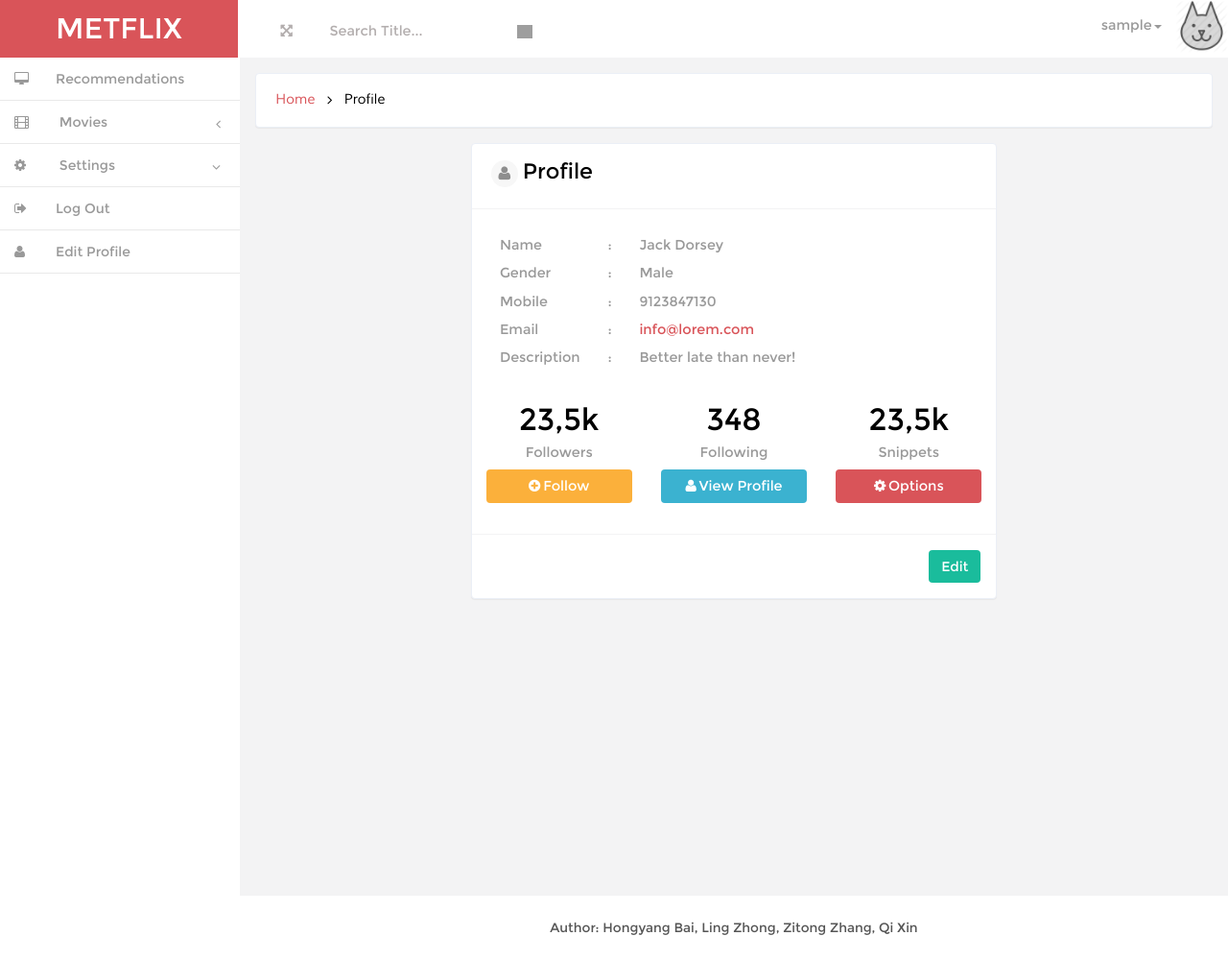
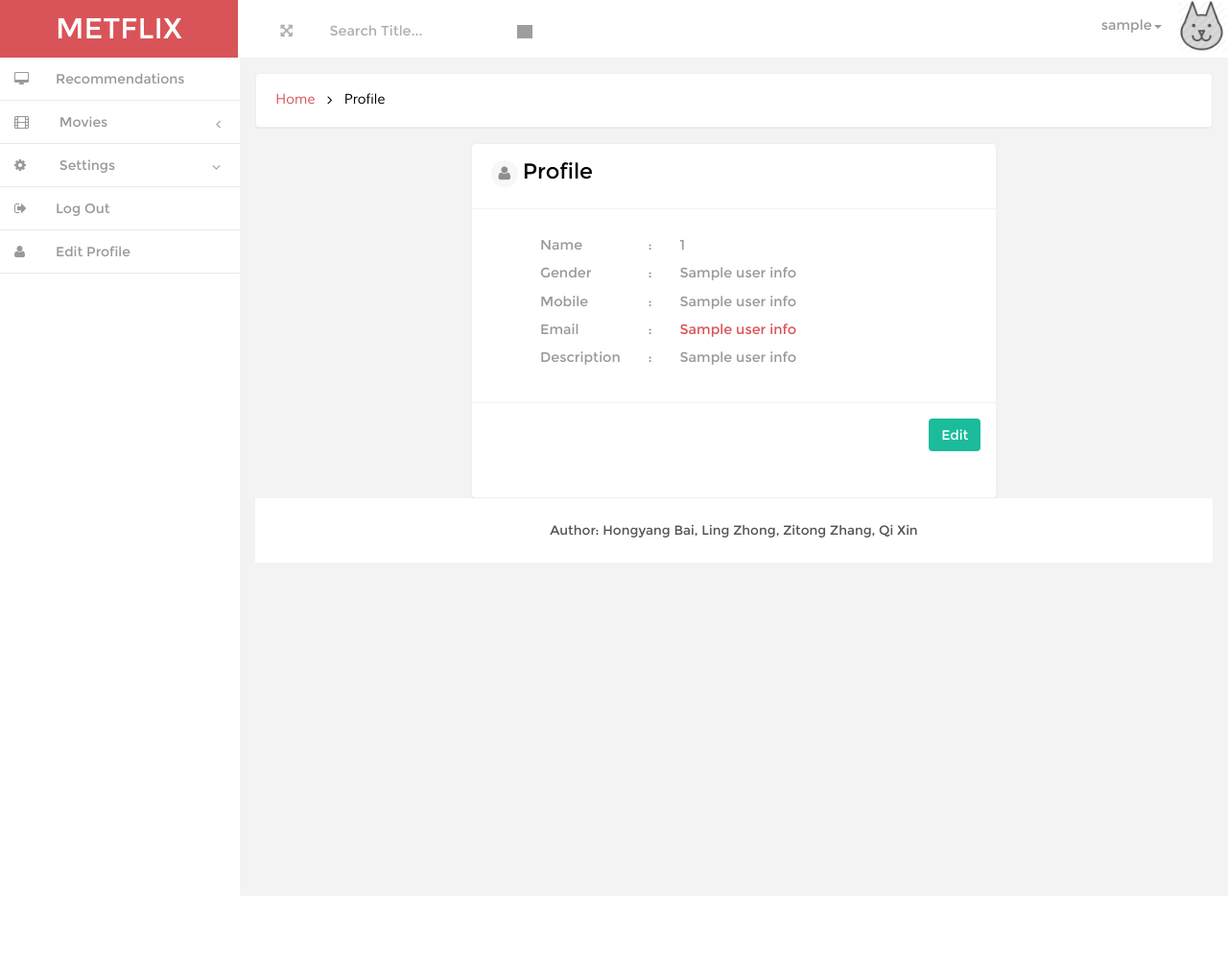
Before and after one commit to hongyangbai/cloud-project, a Flask app: template templates/profile.html in a window 1280 px wide. Shown: the whole page at 96% size. After the commit the page ends 560 px from the top, so only its background shows below. Run offline with Flask 2, Linux system fonts and the light colour scheme; the template is opened without the code that fills it: most values are stand-ins (such as "Sample title", 1, 10 or a date in 2020); grey boxes are pictures that could not be loaded.

Commit message:
Update Profile
dfdf

```diff
--- a/application.py
+++ b/application.py
@@ -157,13 +157,14 @@
 def search_movie():
 
     movie_name = request.form.get('search-box')
+    movie_name0= movie_name
     movie_name = '%'+movie_name+'%'
     cur = g.conn.execute('SELECT * FROM movies WHERE title like %s LIMIT 20',movie_name)
 
     movie_dict = get_movie(cur)
 
 
-    return render_template('index.html', this_username = session['username'], show_what = "Search Results", movie_info_list = movie_dict)
+    return render_template('index.html', this_username = session['username'], show_what = "Search Results: "+movie_name0, movie_info_list = movie_dict)
 
 
 
@@ -235,8 +236,10 @@
 
 @application.route('/profile')
 def profile():
-
-    return render_template('profile.html', this_username = session['username'])
+    cur = g.conn.execute('SELECT fullname,gender,mobile,email, description FROM userinfo WHERE username=%s',session['username'])
+    userinfo=[row for row in cur]
+    print userinfo
+    return render_template('profile.html', this_username = session['username'],user_info_list=userinfo)
 
 @application.route('/movie', methods = ["GET", "POST"])
 def inbox():
@@ -311,10 +314,23 @@
             properties={"rating": user_rate}
         )
 
-@application.route('/profile-edit')
+@application.route('/profile-edit',methods = ["GET", "POST"])
 def profile_edit():
+    fullname = request.form.get('user-fullname')
+    gender = request.form.get('user-gender')
+    mobile = request.form.get('user-mobile')
+    email = request.form.get('user-email')
+    description = request.form.get('user-description')
+    # username=session['username']
+    print (session['username'],fullname,gender,mobile,email, description)
+    g.conn.execute('Delete from userinfo where username=%s', session['username'])
+    g.conn.execute('INSERT INTO userinfo (username,fullname,gender,mobile,email, description) VALUES (%s,%s, %s, %s,%s,%s)', (session['username'],fullname,gender,mobile,email, description))
+    # if fullname!=[]
+    #     flag=1;
+    # flash('You profile has been updated.')
 
-    return render_template('profile-edit.html', this_username = session['username'])
+
+    return render_template('profile-edit.html', this_username = session['username'],flag=flag)
 
 def get_movie(cur):
     movie_info = {row[0]: (row[1], row[2],row[3],row[4],row[5],row[6],row[7],row[8],row[9],row[10],row[11],row[12],row[13],row[14],row[15],row[16],row[17],row[18],row[19],row[20]) for row in cur}
--- a/templates/forms.html
+++ b/templates/forms.html
@@ -8,7 +8,7 @@
 <!DOCTYPE HTML>
 <html>
 <head>
-<title>Minimal an Admin Panel Category Flat Bootstrap Responsive Website Template | Forms :: w3layouts</title>
+<title>Metflix | Forms </title>
 <meta name="viewport" content="width=device-width, initial-scale=1">
 <meta http-equiv="Content-Type" content="text/html; charset=utf-8" />
 <meta name="keywords" content="Minimal Responsive web template, Bootstrap Web Templates, Flat Web Templates, Android Compatible web template,
--- a/templates/gallery.html
+++ b/templates/gallery.html
@@ -8,7 +8,7 @@
 <!DOCTYPE HTML>
 <html>
 <head>
-<title>Minimal an Admin Panel Category Flat Bootstrap Responsive Website Template | Gallery :: w3layouts</title>
+<title>Metflix | Gallery</title>
 <meta name="viewport" content="width=device-width, initial-scale=1">
 <meta http-equiv="Content-Type" content="text/html; charset=utf-8" />
 <meta name="keywords" content="Minimal Responsive web template, Bootstrap Web Templates, Flat Web Templates, Android Compatible web template,
--- a/templates/movie_page.html
+++ b/templates/movie_page.html
@@ -93,7 +93,7 @@
 
 		              <a href="#" class="dropdown-toggle dropdown-at" data-toggle="dropdown"><span class="name-caret" id="username-head">{{this_username}}<i class="caret"></i></span><img src="../static/styles/images/avt-cat.png"  height="55" width="55"></a>
 		              <ul class="dropdown-menu " role="menu">
-		                <li><a href="profile"><i class="fa fa-user"></i>Edit Profile</a></li>
+		                <li><a href="profile"><i class="fa fa-user"></i>My Profile</a></li>
 		                <li><a href="logout"><i class="fa fa-sign-out"></i>Log Out</a></li>
 		              </ul>
 		            </li>
@@ -134,7 +134,7 @@
                         <a href="#" class=" hvr-bounce-to-right"><i class="fa fa-cog nav_icon"></i> <span class="nav-label">Settings</span><span class="fa arrow"></span></a>
                         <ul class="nav nav-second-level">
                             <li><a href="logout" class=" hvr-bounce-to-right"><i class="fa fa-sign-out nav_icon"></i>Log Out</a></li>
-                            <li><a href="profile" class=" hvr-bounce-to-right"><i class="fa fa-user nav_icon"></i>Edit Profile</a></li>
+                            <li><a href="profile" class=" hvr-bounce-to-right"><i class="fa fa-user nav_icon"></i>My Profile</a></li>
                         </ul>
                     </li>
                 </ul>
--- a/templates/profile.html
+++ b/templates/profile.html
@@ -148,57 +148,59 @@
  	 <!--gallery-->
  	 <div class=" profile">
 
-		<div class="profile-bottom">
+		<div class="profile-bottom" >
 			<h3><i class="fa fa-user"></i>Profile</h3>
-			<div class="profile-bottom-top">
+			<div class="profile-bottom-top" align="center">
 
-			<div class="col-md-9 profile-text">
-				<table>
+			<div class="col-md-9 profile-text" align="right">
+				<table align="center">
 				<tr>
 				<td>Name</td>
 				<td>:</td>
-				<td>Jack Dorsey</td>
+				<td>{{ user_info_list[0][0]}}</td>
+				<!-- <td>Jack Dorsey</td> -->
 				</tr>
 				<tr>
 				<td>Gender</td>
 				<td>:</td>
-				<td>Male</td>
+				<td>{{ user_info_list[0][1]}}</td>
 				</tr>
 				<tr>
 				<td>Mobile</td>
 				<td>:</td>
-				<td>9123847130</td>
+				<td>{{ user_info_list[0][2]}}</td>
 				</tr>
 				<tr>
 				<td>Email</td>
 				<td> :</td>
-				<td><a href="info@gmail.com">info@lorem.com</a></td>
+				<td><a href="#">{{ user_info_list[0][3]}}</a></td>
 				</tr>
 				<tr>
 				<td>Description</td>
 				<td>:</td>
-				<td> Better late than never!</td>
+				<td>{{ user_info_list[0][4]}}</td>
 				</tr>
 				</table>
+
 			</div>
 			<div class="clearfix"></div>
 			</div>
 			<div class="profile-bottom-bottom">
-			<div class="col-md-4 profile-fo">
-				<h4>23,5k</h4>
-				<p>Followers</p>
-				<a href="#" class="pro"><i class="fa fa-plus-circle"></i>Follow</a>
-			</div>
+			<div class="col-md-4 profile-fo" >
+				<!-- <h4>23,5k</h4> -->
+				<!-- <p>Friends</p> -->
+				<!-- <a href="#" class="pro"><i class="fa fa-plus-circle"></i>Follow</a> -->
+		<!-- 	</div>
 			<div class="col-md-4 profile-fo">
 				<h4>348</h4>
-				<p>Following</p>
-				<a href="#" class="pro1"><i class="fa fa-user"></i>View Profile</a>
-			</div>
-			<div class="col-md-4 profile-fo">
+				<p>Friends</p>
+				<a href="#" class="pro1"><i class="fa fa-user"></i>Follow</a>
+			</div> -->
+			<!-- <div class="col-md-4 profile-fo">
 				<h4>23,5k</h4>
 				<p>Snippets</p>
 				<a href="#"><i class="fa fa-cog"></i>Options</a>
-			</div>
+			</div> -->
 			<div class="clearfix"></div>
 			</div>
 			<div class="profile-btn">
--- a/templates/signin.html
+++ b/templates/signin.html
@@ -8,7 +8,7 @@
 <!DOCTYPE HTML>
 <html>
 <head>
-<title>Minimal an Admin Panel Category Flat Bootstrap Responsive Website Template | Signin :: w3layouts</title>
+<title>Metflix | Signin</title>
 <meta name="viewport" content="width=device-width, initial-scale=1">
 <meta http-equiv="Content-Type" content="text/html; charset=utf-8" />
 <meta name="keywords" content="Minimal Responsive web template, Bootstrap Web Templates, Flat Web Templates, Android Compatible web template,
--- a/templates/signup.html
+++ b/templates/signup.html
@@ -8,7 +8,7 @@
 <!DOCTYPE HTML>
 <html>
 <head>
-<title>Minimal an Admin Panel Category Flat Bootstrap Responsive Website Template | Signup :: w3layouts</title>
+<title>Metflix | Signup</title>
 <meta name="viewport" content="width=device-width, initial-scale=1">
 <meta http-equiv="Content-Type" content="text/html; charset=utf-8" />
 <meta name="keywords" content="Minimal Responsive web template, Bootstrap Web Templates, Flat Web Templates, Android Compatible web template,
```
Also changed, not shown: templates/profile-edit.html (+15 -11 lines).
